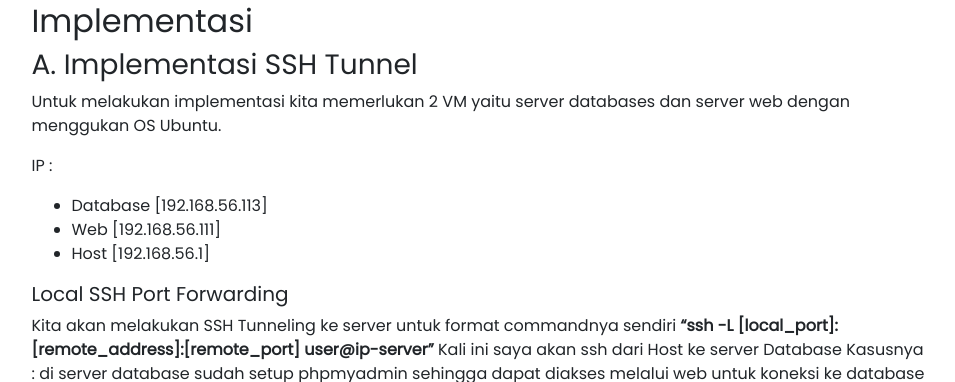
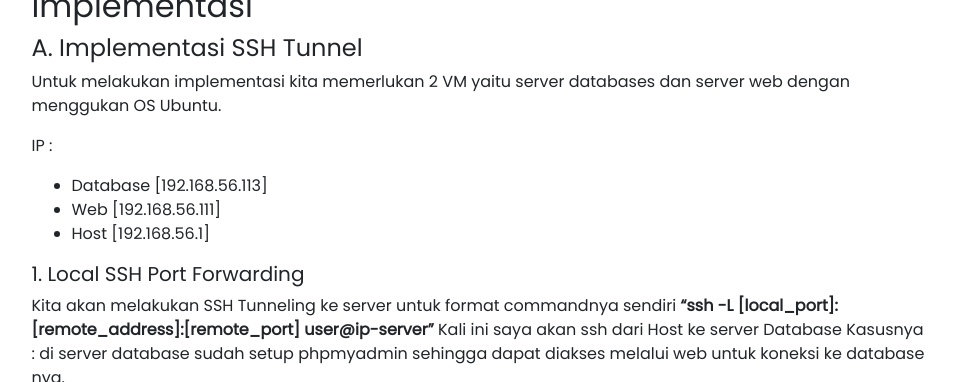
Before and after one commit to qyzan/qyzan-web, a Jekyll site: the page built from _posts/2023-01-11-SSH-Tunneling.md, in a window 1280 px wide and 900 px high, scrolled down 1264 px, cut to the strip 0-382 px from the top of the window. Shown: the whole strip, without its empty margins (161-1116 px from the left). Built offline with Jekyll 4.4.1, drawn with Linux system fonts in a browser that asks for light colours; nearby versions of some CDN libraries; our own code applies the rules of GitHub Pages for plain Markdown files; some of the changed text lies outside the part shown.

Commit message:
Update 2023-01-11-SSH-Tunneling.md

```diff
--- a/_posts/2023-01-11-SSH-Tunneling.md
+++ b/_posts/2023-01-11-SSH-Tunneling.md
@@ -10,17 +10,17 @@ Berikut adalah cara penggunaan SSH Tunneling;
 
 ## Penjelasan
 
-### A. SSH Tunneling.
+#### A. SSH Tunneling.
 
 SSH Tunneling atau bisa disebut dengan penerusan port SSH (Forwarding Port) secara sederhana tunneling berarti mengirimkan data melalui koneksi lain yang sudah terbentuk. Teknik ini sangat cocok dipakai sebagai backdoor, langsung menembus ke dalam ( behind enemy line) melewati semua firewall, IDS, IPS atau apapun itu di perbatasan.
 
-### B. Cara Kerja SSH Tunneling.
+#### B. Cara Kerja SSH Tunneling.
 
 Forwarding Port memungkin kita mengakses jaringan lokal yang tidak terekspos ke internet. Misal kita ingin mengakses server database di Politeknik Negeri Batam dari rumah. Untuk alasan keamanan jaringan tertentu, server database tersebut hanya dapat diakses dan dikonfigurasi melalui koneksi dari jaringan local Politeknik Negeri Batam. Tetapi jika kita memiliki akses ke server SSH di kantor, dan server SSH itu memungkinkan koneksi dari luar jaringan local Politeknik Negeri Batam. Maka kita dapat terhubung ke server SSH itu dari rumah dan mengakses server database seolah-olah kita berada di Politeknik Negeri Batam. Ini lebih sering dilakukan di perusahaan besar, karena lebih mudah untuk mengamankan satu server SSH terhadap serangan daripada mengamankan berbagai sumber daya jaringan yang berbeda.
 
 Untuk melakukan ini, kita perlu membuat koneksi SSH dengan server SSH dan memberitahu klien untuk meneruskan lalu lintas dari port tertentu dari Leptop (PC local) kita. Misal, port 1234 ke alamat server database dan port nya di jaringan Politeknik Negeri Batam. Jadi ketika kita mencoba mengakses server databases di port 1234 di Leptop kita saat ini, localhost, lalu lintas itu akan secara otomatis disalurkan melalui koneksi SSH dan dikirim ke server database. Server SSH duduk di tengah, meneruskan lalu lintas bolak balik. Untuk lebih jelasnya kita akan implementkan di server local buatan sendiri menggunakan VM.
 
-### C. Jenis SSH Port Forwarding.
+#### C. Jenis SSH Port Forwarding.
 
 1. Local SSH Port Forwarding – tipe ini mem-forward port yang diminta di local ke remote server (SSH Server). Misalnya kita ingin mengakses sebuah database atau aplikasi web yang berada di remote server (SSH Server) tapi terhalang firewall, sehingga tidak bisa di akses secara langsung, hanya komputer yang berada dalam satu private network yang bisa mengaksesnya.
 2. Remote SSh Port Forwarding – tipe ini merupakan kebalikan dari Local SSH Port Forwarding. Misal database atau aplikasi web yang ada di komputer local ingin dapat diakses di internet. Kita dapat menggunakan tipe ini.
@@ -29,7 +29,7 @@ Untuk melakukan ini, kita perlu membuat koneksi SSH dengan server SSH dan member
 
 ## Implementasi
 
-### A.	Implementasi SSH Tunnel
+#### A.	Implementasi SSH Tunnel
 
 Untuk melakukan implementasi kita memerlukan 2 VM yaitu server databases dan server web dengan menggukan OS Ubuntu.
 
@@ -39,7 +39,7 @@ IP :
 -	Host [192.168.56.1]
 
 
-##### Local SSH Port Forwarding
+##### 1. Local SSH Port Forwarding
 
 Kita akan melakukan SSH Tunneling ke server untuk format commandnya sendiri **“ssh -L [local_port]:[remote_address]:[remote_port] user@ip-server”**
 Kali ini saya akan ssh dari Host ke server Database
@@ -106,7 +106,7 @@ Kita scan port 8080 menggunakan nmap :
 
 
 
-### B.	Performa SSH Tunnel
+#### B.	Performa SSH Tunnel
 
 Pada kasus ini saya akan melakukan percobaan untuk mengukur performa pada database saat menggunakan SSH, SSH Tunnel, dan secara local.
 
@@ -120,15 +120,15 @@ Dalam perintah diatas kita menggunakan beberapa opsi, dengan penjelasan berikut.
 -	**Number char cols** – banyaknya kolom VARCHAR yang dibuat pada table.
 -	**Auto generate sql** – otomatis membuat SQL ketika tidak disediakan dati file atau baris perintah.
 
-##### SSH
+##### 1. SSH
 
 ![image](https://user-images.githubusercontent.com/94363381/211846261-39f64ffc-c3aa-4a65-b9ef-cbb7e21acc1a.png)
 
-##### SSH Tunneling
+##### 2. SSH Tunneling
 
 ![image](https://user-images.githubusercontent.com/94363381/211846323-adae772a-f240-410c-bd4c-cced0e267081.png)
 
-##### Local
+##### 3. Local
 
 ![image](https://user-images.githubusercontent.com/94363381/211846400-31853b5a-0eef-4b3c-9b57-0f31ed98fc72.png)
 
@@ -139,7 +139,7 @@ Dilihat dari beberapa percobaan diatas dapat disimpulkan bahwa ketika tidak dite
 
 ## Penutup
 
-### A.	Kesimpulan.
+#### A.	Kesimpulan.
 
 SSH Tunneling memungkinkan kita mengakses server dari jarak jauh tanpa terhalang oleh firewall. SSH Tunneling sendiri memiliki tiga tipe yaitu Local SSH Tunneling, Remote SSH Tunneling, Dynamic SSH Tunneling yang mana masing masing memiliki kegunaan masing masing.
 
```
Also changed, not shown: other parts of _posts/2023-01-11-SSH-Tunneling.md (+2 -2 lines).
